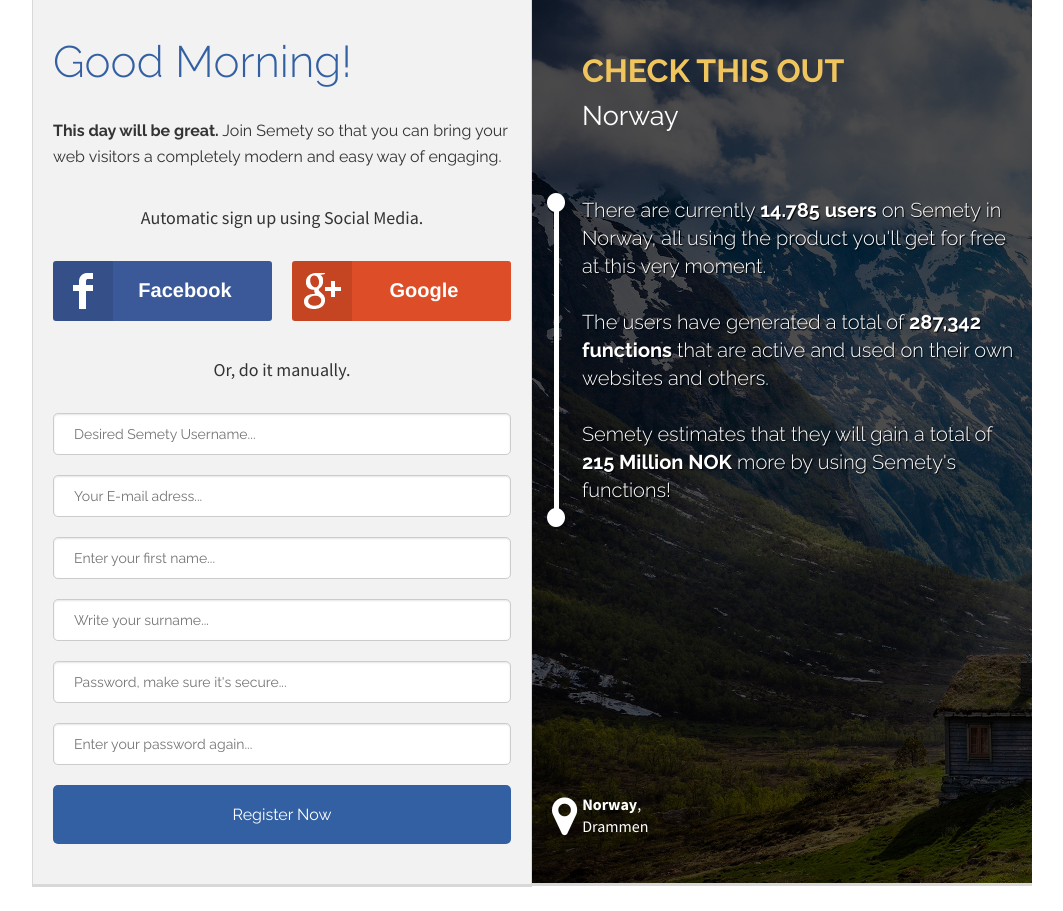
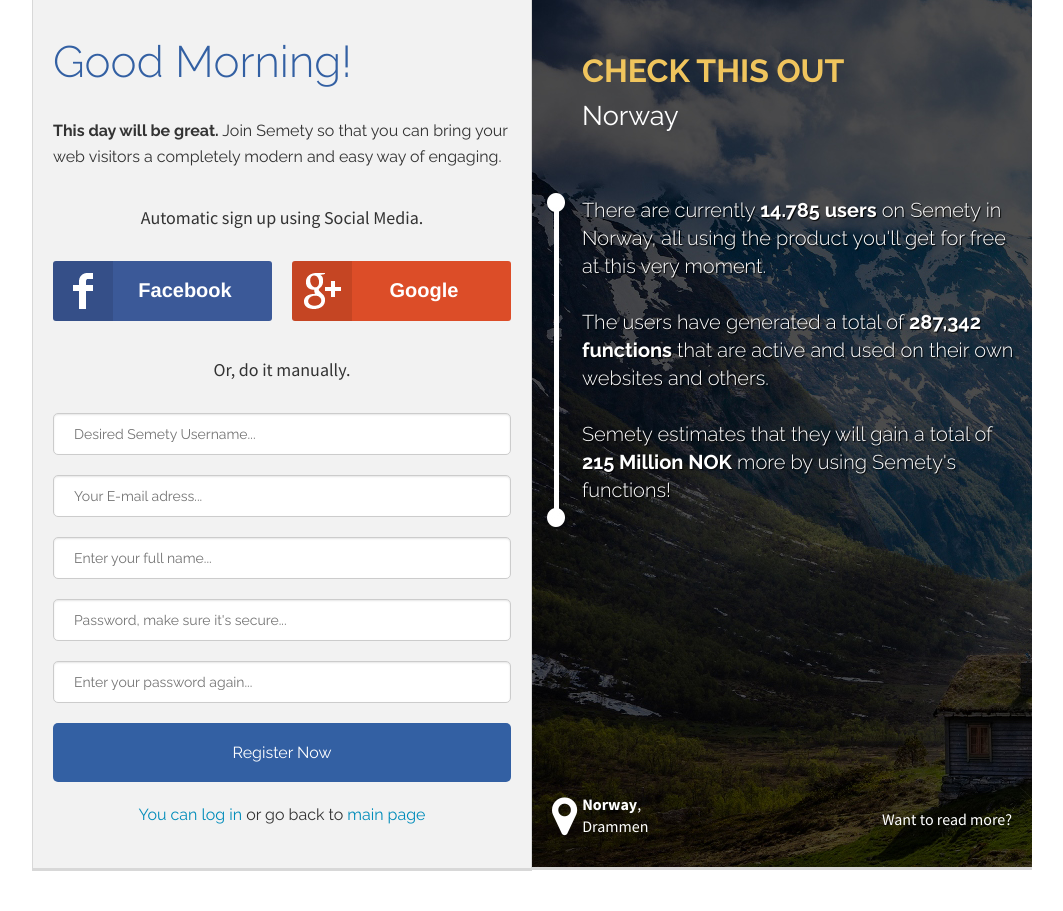
Before and after one commit to JamesJGarner/Survey, a Django app: page /register/ in a window 1280 px wide. Shown: the part 25-936 px from the top of the page, without its empty margins (108-1171 px from the left). Run offline with Django 3.2, Linux system fonts and the light colour scheme.

Commit message:
Register page tweak

```diff
--- a/pluginservice/apps/polls/static/css/custom.css
+++ b/pluginservice/apps/polls/static/css/custom.css
@@ -366,7 +366,7 @@ span {
 }
 .registerbox{
 	width: 100%;
-	height: 887px;
+	height: 871px;
 	padding: 0px !important;
 	background-image: url('../img/norway.jpg');
 	border-bottom-color: rgb(216, 216, 216);
@@ -469,3 +469,13 @@ aside {
 	display:inline-block;
 	font-size: 1rem;
 }
+.registerboxfooter .right h2 {
+	margin-right: 20px;
+	margin-top: 25px;
+}
+.registerboxfooter .right h2 a {
+	color: #fff;
+}
+.registerboxfooter .right h2 a:Hover {
+	text-decoration: underline;
+}
--- a/pluginservice/templates/accounts/register.html
+++ b/pluginservice/templates/accounts/register.html
@@ -18,12 +18,12 @@
 
             <p><input id="id_username" maxlength="30" name="username" type="text" placeholder="Desired Semety Username..."></p>
 			<p><input id="id_email" name="email" type="email" placeholder="Your E-mail adress..."></p>
-			<p><input id="id_first_name" maxlength="30" name="first_name" type="text" placeholder="Enter your first name..."></p>
-			<p><input id="id_last_name" maxlength="30" name="last_name" type="text" placeholder="Write your surname..."></p>
+			<p><input id="id_first_name" maxlength="30" name="first_name" type="text" placeholder="Enter your full name..."></p>
 			<p><input id="id_password1" name="password1" type="password" placeholder="Password, make sure it's secure..."></p>
 			<p><input id="id_password2" name="password2" type="password" placeholder="Enter your password again..."></p>
 			<input type="submit" value="Register Now" class="button buttonregister">
         </form>
+		<center><p><a href="/login/">You can log in</a> or go back to <a href="/"> main page</a></p></center>
     </div>
 	<div class="large-6 columns nopadding">
 	<div class="registerbox">
@@ -36,7 +36,12 @@
 		</aside>
 	<hr class="invisible">
 	<div class="registerboxfooter">
+	<div class="left">
 		<h1><i class="fa fa-map-marker"></i></h1><h2> <strong>Norway</strong>,<br/> Drammen</h2>
+	</div>
+	<div clasS="right">
+		<h2><a href="#">Want to read more?</a></h2>
+	</div>
 	</div>
 	</div>
 	</div>
```
